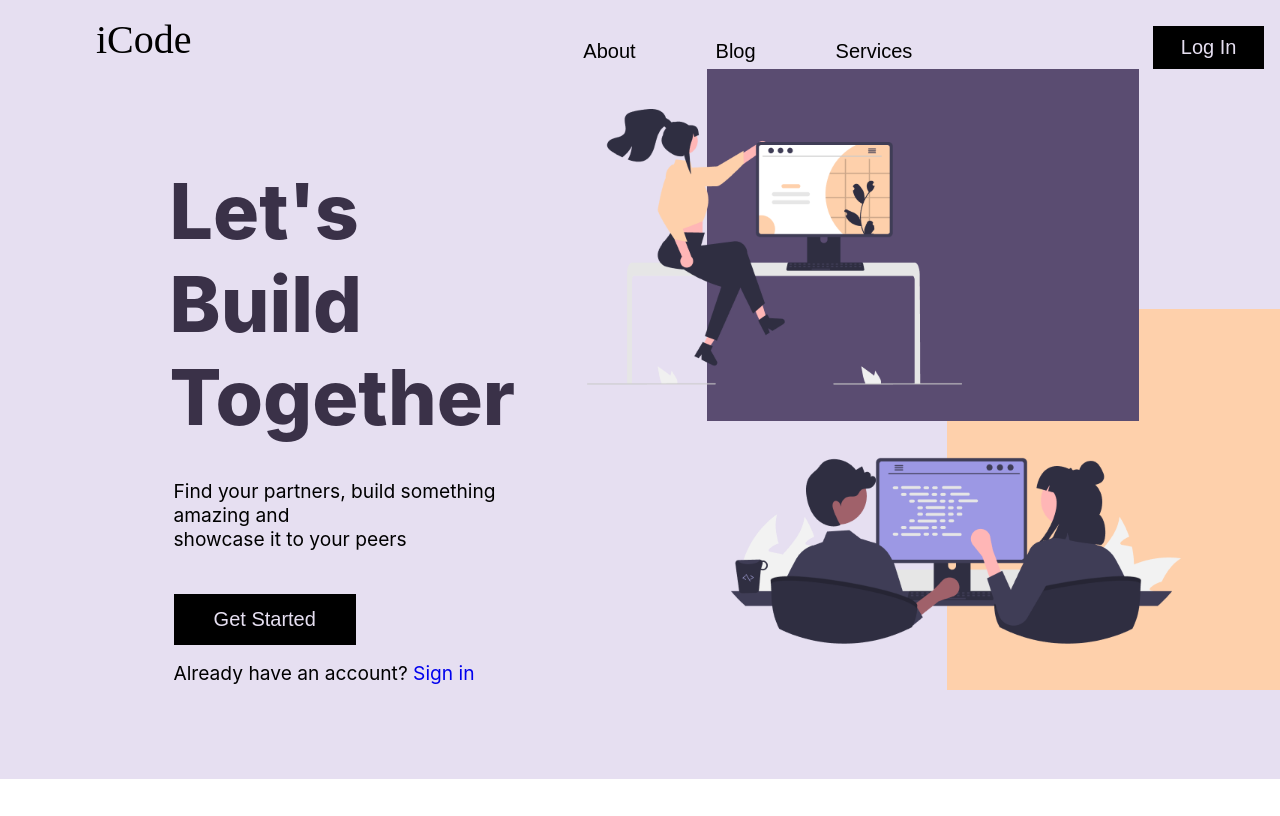
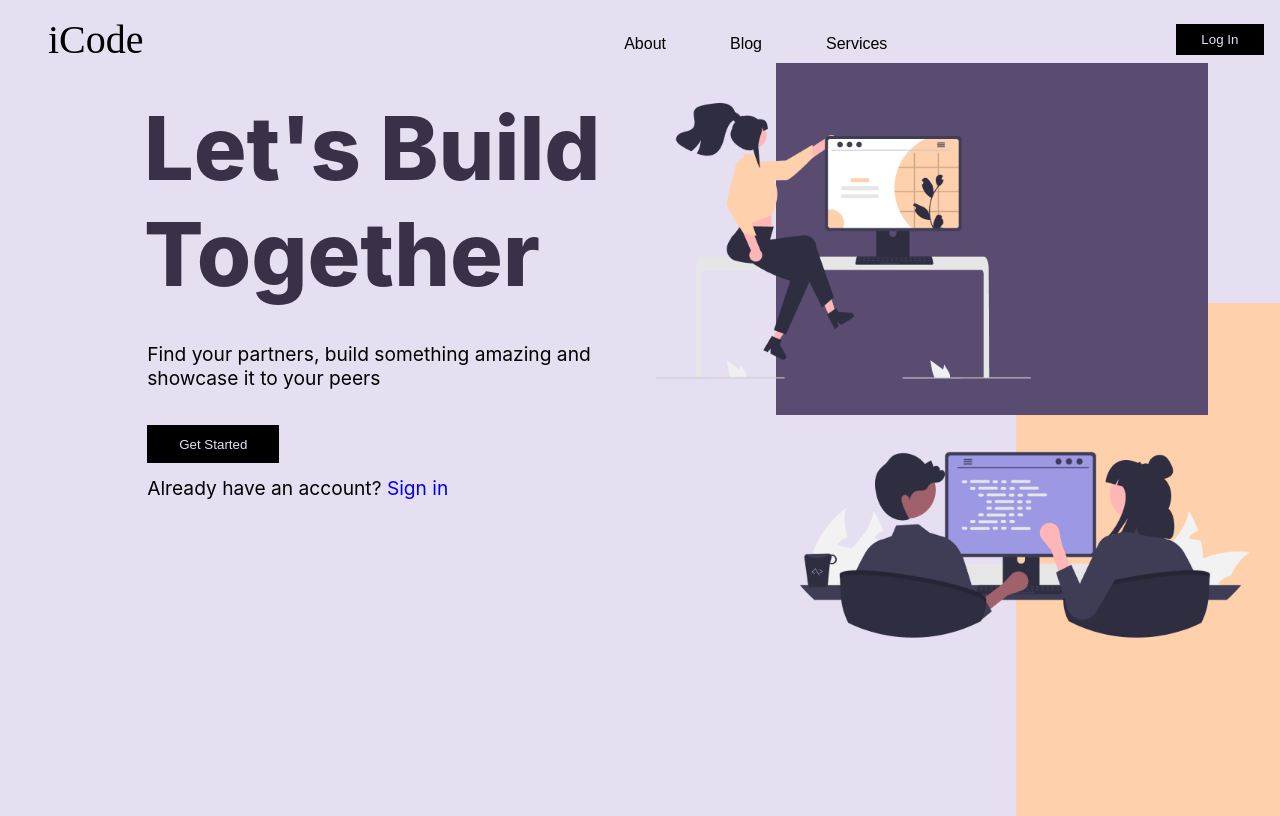
Before and after one commit to riya461/iCode_nodejs, a React (Create React App) app in the folder icode/: page / in a window 1280 px wide. Built offline with nearby package versions, Linux system fonts and the light colour scheme; a web font is replaced by a local one.

Commit message:
touched up on welcome page

```diff
--- a/icode/src/components/auth.js
+++ b/icode/src/components/auth.js
@@ -2,6 +2,7 @@ import { auth } from "../config/firebase-config";
 import {  signInWithEmailAndPassword   } from 'firebase/auth';
 import { useState } from "react";
 import { NavLink, useNavigate } from 'react-router-dom';
+import "./css/auth.css"
 
 export const Auth = () => {
   const navigate = useNavigate();
--- /dev/null
+++ b/icode/src/components/css/auth.css
@@ -0,0 +1,3 @@
+body{
+    overflow: hidden;
+}
--- a/icode/src/components/css/welcome.css
+++ b/icode/src/components/css/welcome.css
@@ -2,7 +2,7 @@
 
 /* Width */
 ::-webkit-scrollbar {
-  width: 0.3em;
+  width: 0.3rem;
 }
 
 /* Track */
@@ -22,12 +22,18 @@
   background: #666464;
 }
 
+body{
+   /* height: 100vh; */
+   overflow: hidden;
+}
+
 .main {
   display: flex;
   flex-direction: column;
-  padding: 1em 1em 0em 1em;
+  padding: 1rem 1rem 0rem 1rem;
+  margin: 0 0 0 0;
   background-color: #e6dff1;
-  /* height: 100vh; */
+  height: 100vh;
   overflow: hidden;
 }
 
@@ -35,30 +41,29 @@
   /* flex-grow: 1; */
   display: flex;
   flex-direction: row;
-  padding: 0em 0em 0em 0em;
+  padding: 0rem 0rem 0rem 0rem;
 }
 
 .logo {
   flex-grow: 7;
-  font-size: 2.5em;
+  font-size: 2.5rem;
   font-family: Gurajada;
   font-weight: 400;
   height: fit-content;
-  margin: 0em 0em 0em 2em;
+  margin: 0rem 0rem 0rem 2rem;
 }
 
 .top-sub {
   flex-grow: 4;
   display: flex;
   flex-direction: row;
-  /* margin: 0em 0em 0em 0em; */
-  font-size: 1.25rem;
+  font-size: 1.25rrem;
 }
 
 .about,
 .blog,
 .services {
-  padding: 1.2em 2em 0em 2em;
+  padding: 1.2rem 2rem 0rem 2rem;
   font-family: Arial, Helvetica, sans-serif;
   font-weight: 500;
 }
@@ -67,14 +72,14 @@
   flex-grow: 0.3;
   width: fit-content;
   height: fit-content;
-  margin: 0.5em 0em 0em 0em;
-  padding: 0.5em 1em 0.5em 1em;
+  margin: 0.5rem 0rem 0rem 0rem;
+  padding: 0.5rem 1rem 0.5rem 1rem;
   border: none;
   white-space: nowrap;
   color: #e6dff1;
   background-color: black;
   font-family: Arial, Helvetica, sans-serif;
-  font-size: 1.25rem;
+  font-size: 1.25rrem;
 }
 
 .loginTopLink {
@@ -83,15 +88,16 @@
 }
 
 .body {
-  /* flex-grow: 1; */
-  padding: 0em 0em 0em 0em;
+  padding: 0rem 0rem 0rem 0rem;
+  margin: 0 0 0 0;
   display: flex;
   flex-direction: row;
+  height: 100%;
 }
 
 .left {
-  /* border: 5px solid blue; */
-  padding: 1em 1em 1em 8em;
+  padding: 1rem 4rem 0rem 8rem;
+  margin: 0 0 0 0;
   display: flex;
   flex-flow: column wrap;
   flex-grow: 1;
@@ -99,37 +105,38 @@
 }
 
 .large-text1 {
-  padding: 1em 1em 0em 0em;
-  flex-grow: 5;
-  font-size: 4em;
+  padding: 1rem 1rem 0rem 0rem;
+  font-size: 5.5rem;
   font-weight: 800;
   color: #3a3148;
+  white-space: nowrap;
 }
 
 .large-text2 {
-  padding: 0em 1em 0.4em 0em;
-  flex-grow: 5;
-  font-size: 4em;
+  padding: 0rem 1rem 2rem 0rem;
+  font-size: 5.5rem;
   font-weight: 800;
   color: #3a3148;
 }
 
 .sub-text1 {
-  padding: 0.2em 1em 0em 0.2em;
+  padding: 0.2rem 1rem 0rem 0.2rem;
+  white-space: nowrap;
 }
 
 .sub-text2 {
-  padding: 0em 1em 0.2em 0.2em;
+  padding: 0rem 1rem 0.2rem 0.2rem;
+  white-space: nowrap;
 }
 
 .signup {
-  margin: 2em 0em 0.5em 0.2em;
-  padding: 0.7em 2em 0.7em 2em;
+  margin: 2rem 0rem 0.5rem 0.2rem;
+  padding: 0.7rem 2rem 0.7rem 2rem;
   width: fit-content;
   border: none;
   background-color: black;
   text-align: left;
-  font-size: 1.25rem;
+  font-size: 1.25rrem;
   color: #e6dff1;
 }
 
@@ -140,8 +147,8 @@
 }
 
 .bottom-text {
-  margin: 0.3em 0em 3.9em 0.2em;
-  padding: 0em 0em 0em 0em;
+  margin: 0.3rem 0rem 0rem 0.2rem;
+  padding: 0rem 0rem 0rem 0rem;
 }
 
 .loginMainLink {
@@ -153,28 +160,29 @@
 }
 
 .right {
-  flex-grow: 5;
+  flex-grow: 1;
   display: flex;
   flex-direction: column;
+  height: 100%;
 }
 
 .block1{
   display: flex;
   flex-direction: row;
-  margin: 0 0 -3em -4em;
+  margin: 0 0 -3rem -4rem;
 }
 
 .purple-box{
-  margin: 0 0 0 -10em;
-  width: 27em;
-  height: 22em;
+  margin: 0 0 0 -10rem;
+  width: 27rem;
+  height: 22rem;
   background: #5A4C71;
   z-index: 2;
 }
 
 .image1 {
-  width: 20em;
-  height: 20em;
+  width: 20rem;
+  height: 20rem;
   scale: 0.75;
   z-index: 4;
 }
@@ -182,20 +190,22 @@
 .block2{
   display: flex;
   flex-direction: row;
-  margin: -4em 0 0 5em;
+  margin: -4rem 0 0 5rem;
+  height: 100%;
 }
 
 .peach-box{
-  margin: 0 0 0 -4em;
-  width: 30em;
-  height: 23.8em;
+  margin: 0 0 0 -4rem;
+  width: 30rem;
+  /* height: 23.8rem; */
+  height: 100%;
   background: #FED0AB;
   z-index: 1;
 }
 
 .image2{
-  width: 20em;
-  height: 20em;
+  width: 20rem;
+  height: 20rem;
   scale: 0.75;
   z-index: 3;
 }
```
